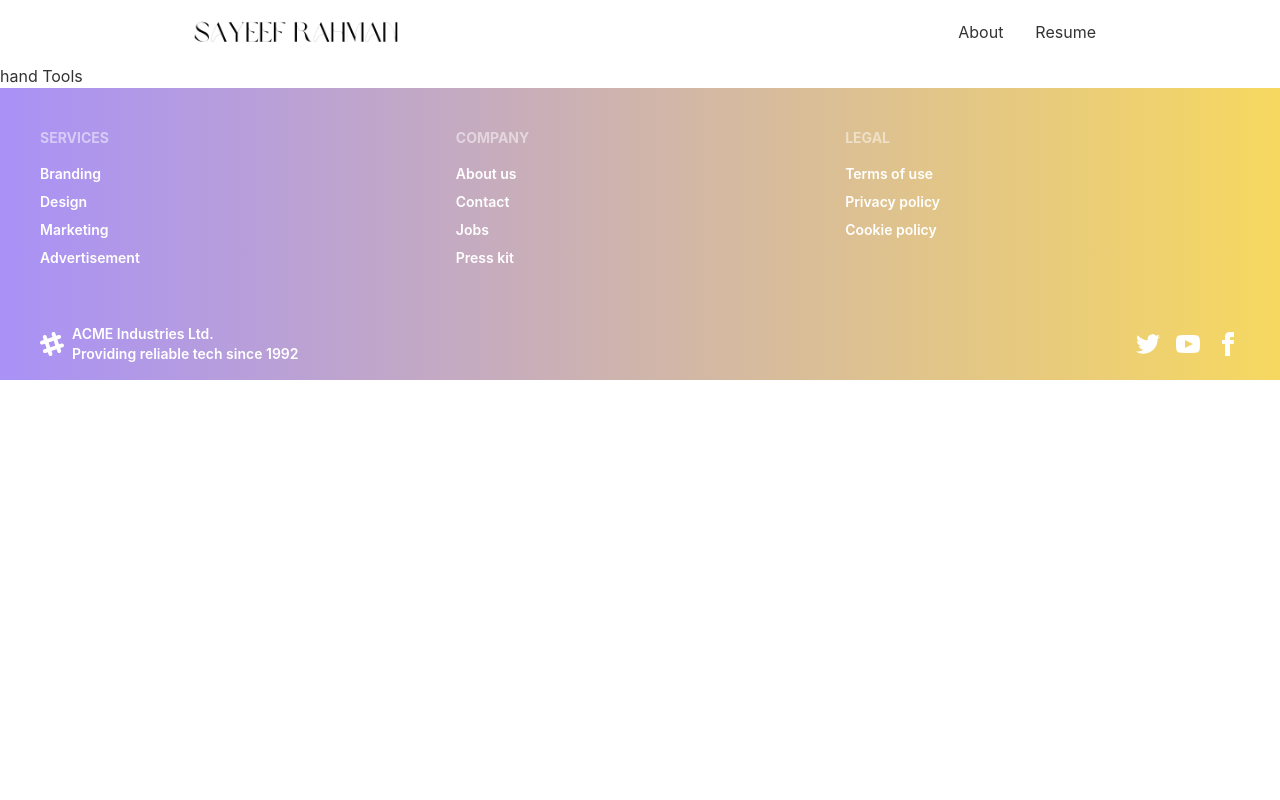
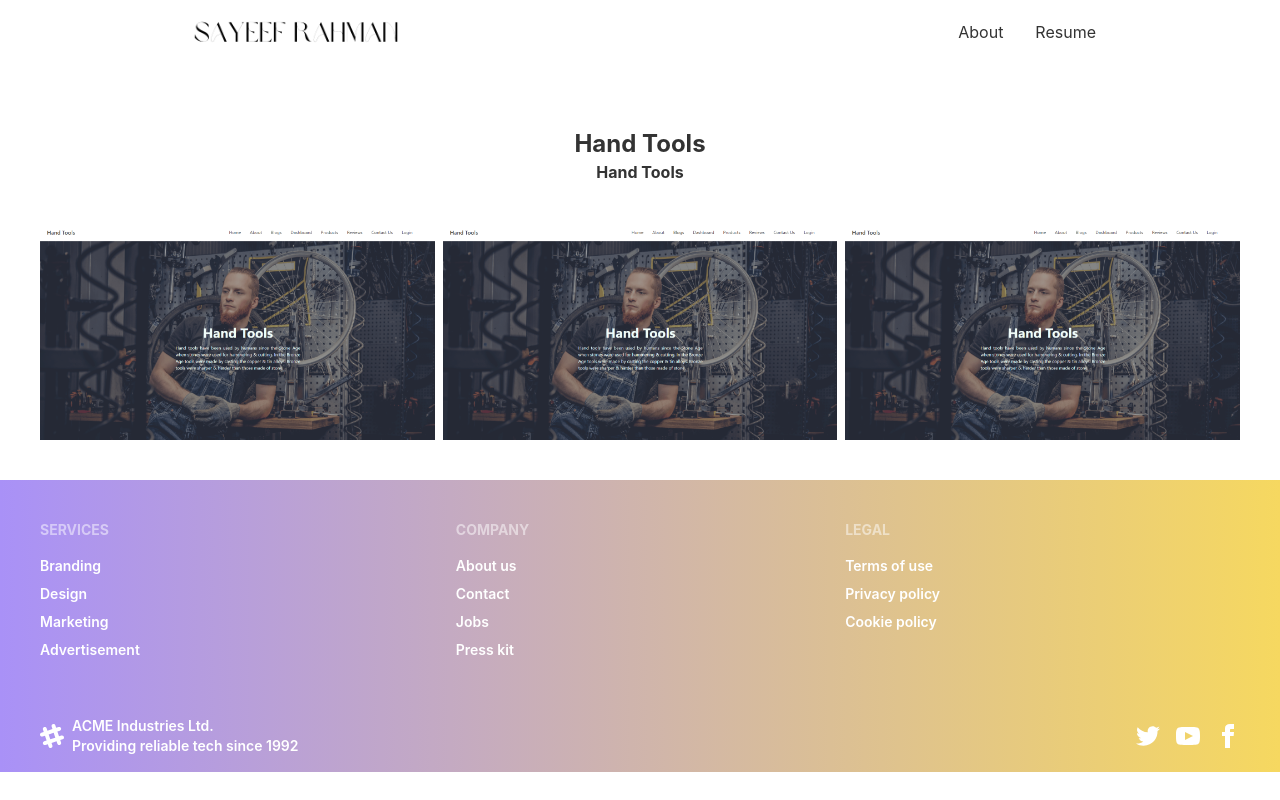
Before and after one commit to sayeef-rahman/sayeef-rahman-portfolio-website, a React (Create React App) app: page /projects/hand-tools in a window 1280 px wide. Built offline with nearby package versions, Linux system fonts and the light colour scheme.

Commit message:
fontawesome installer

```diff
--- a/package.json
+++ b/package.json
@@ -3,6 +3,9 @@
   "version": "0.1.0",
   "private": true,
   "dependencies": {
+    "@fortawesome/fontawesome-svg-core": "^6.1.1",
+    "@fortawesome/free-solid-svg-icons": "^6.1.1",
+    "@fortawesome/react-fontawesome": "^0.1.18",
     "@testing-library/jest-dom": "^5.16.4",
     "@testing-library/react": "^13.3.0",
     "@testing-library/user-event": "^13.5.0",
--- a/src/Pages/Home/HandTools.js
+++ b/src/Pages/Home/HandTools.js
@@ -1,9 +1,18 @@
 import React from 'react';
+import hand_tools from '../../assets/project1.png'
 
 const HandTools = () => {
     return (
-        <div>
-            <h1>hand Tools</h1>
+        <div className='mt-16'>
+            <div className='text-center'>
+                <h1 className='text-2xl font-bold'>Hand Tools</h1>
+                <h1 className='font-bold'>Hand Tools</h1>
+            </div>
+            <div className='grid grid-cols-3 gap-2 mx-10 my-10'>
+                <img src={hand_tools} alt="" />
+                <img src={hand_tools} alt="" />
+                <img src={hand_tools} alt="" />
+            </div>
         </div>
     );
 };
--- a/src/Pages/Home/MyProjects.js
+++ b/src/Pages/Home/MyProjects.js
@@ -1,8 +1,8 @@
 import React from 'react';
 import { useNavigate } from 'react-router-dom';
-import project1 from '../../assets/project1.png'
-import project2 from '../../assets/project2.png'
-import project3 from '../../assets/project3.png'
+import hand_tools from '../../assets/project1.png'
+import toffpark_warehouse from '../../assets/project2.png'
+import pics_diary from '../../assets/project3.png'
 
 const MyProjects = () => {
     const navigate = useNavigate();
@@ -23,7 +23,7 @@ const MyProjects = () => {
             </div>
             <div className='grid grid-cols-1 md:grid-cols-2 lg:grid-cols-3 lg:mx-20 mt-10'>
                 <div class="card w-96 bg-base-100 shadow-xl rounded-sm">
-                    <figure><img src={project1} alt="Shoes" /></figure>
+                    <figure><img src={hand_tools} alt="Shoes" /></figure>
                     <div class="card-body">
                         <h2 class="card-title text-2xl">Hand Tools</h2>
                         <p className='my-3'>This is a full-stack responsive react project where dealers can buy tools in bulk. Users can go to the dashboard and pay for or cancel their orders. Only admins see all orders and their payment status in the dashboard. They can also ship paid orders. Admins can make normal users admin and add or delete products.</p>
@@ -33,7 +33,7 @@ const MyProjects = () => {
                     </div>
                 </div>
                 <div class="card w-96 bg-base-100 shadow-xl rounded-sm">
-                    <figure><img src={project2} alt="Shoes" /></figure>
+                    <figure><img src={toffpark_warehouse} alt="Shoes" /></figure>
                     <div class="card-body">
                         <h2 class="card-title text-2xl">Toffpark Warehouse</h2>
                         <p  className='my-3'>This is another full stack responsive web application to manage store inventory. Where users can update the stock of a product by restocking or delivering products. The user can add or delete products from the list. Users can report bugs from the bug report section on the home page.</p>
@@ -43,7 +43,7 @@ const MyProjects = () => {
                     </div>
                 </div>
                 <div class="card w-96 bg-base-100 shadow-xl rounded-sm">
-                    <figure><img src={project3} alt="Shoes" /></figure>
+                    <figure><img src={pics_diary} alt="Shoes" /></figure>
                     <div class="card-body bg-slate-100">
                         <h2 class="card-title text-2xl">Pics Diary</h2>
                         <p className='my-3'>This is a simple react website with routing and firebase authentication. Users can log in using email-password or google pop-up. Users cannot access the checkout page without logging in.</p>
```
Also changed, not shown: 1 other file (tests, documents, lock files or other folders).
